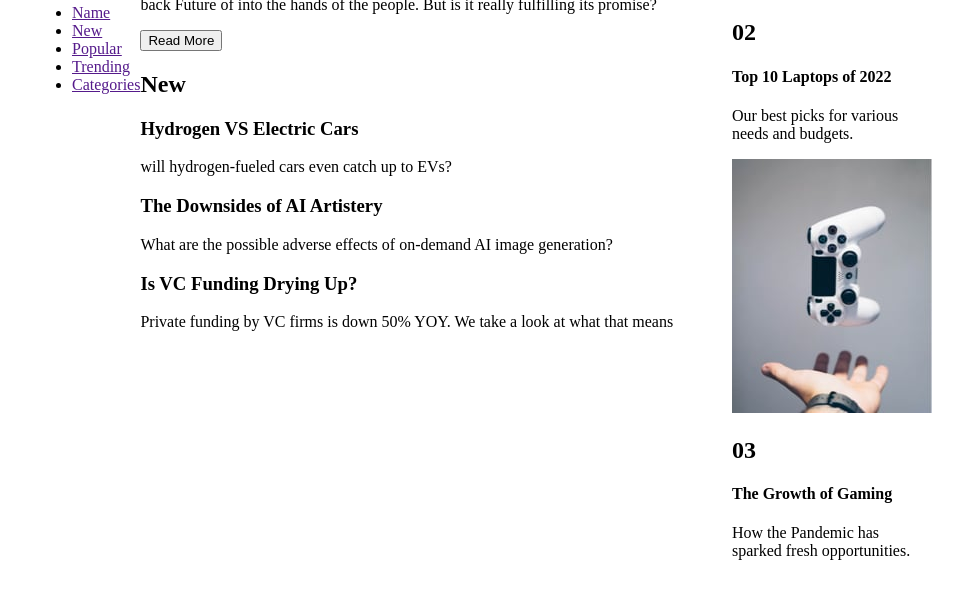
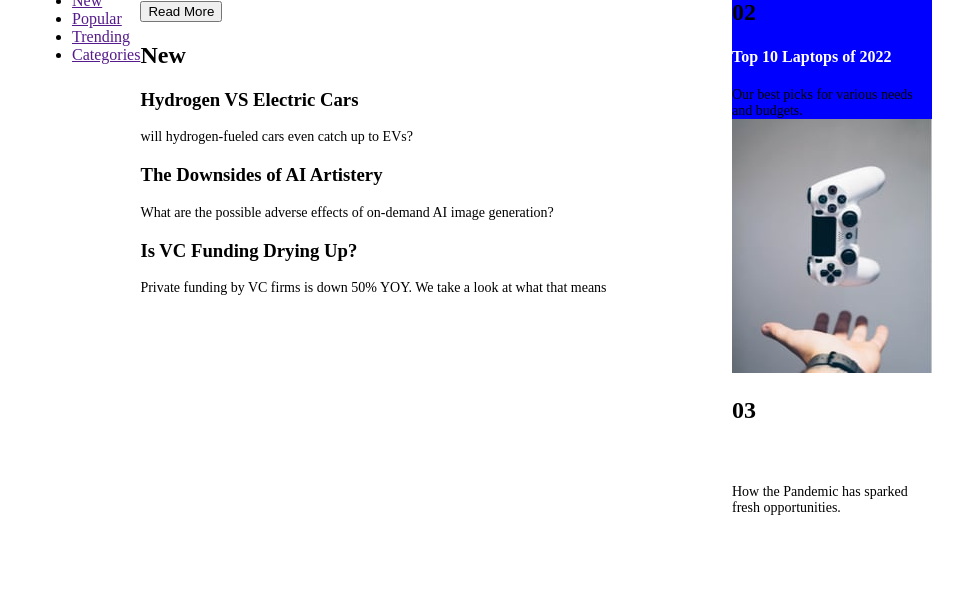
Before and after one commit to gopikahariharan22/BCS, a plain HTML site: page Day-16/Exam/index.html in a window 1280 px wide. Shown: the part 538-1130 px from the top of the page, without its empty margins (158-1121 px from the left). After the commit the page ends 1070 px from the top, so only its background shows below. Drawn offline with Linux system fonts and the light colour scheme.

Commit message:
test update

```diff
--- a/Day-16/Exam/index.html
+++ b/Day-16/Exam/index.html
@@ -44,6 +44,16 @@
         .second-image{
             width:200px;
             height: 100px;
+        }
+        p{
+            font-size: 14px;
+            margin: 8px 0 0;
+        }
+        h4{
+            color: white;
+        }
+        .second-class{
+            background-color: blue;
         }
 
     </style>
@@ -123,7 +133,7 @@
                     </p>
                 </div>
             </div>
-            <div>
+            <div class="second-class">
                 <div>
                     <img class="second-image" src="image-top-laptops.jpg" alt="image">
                 </div>
```
